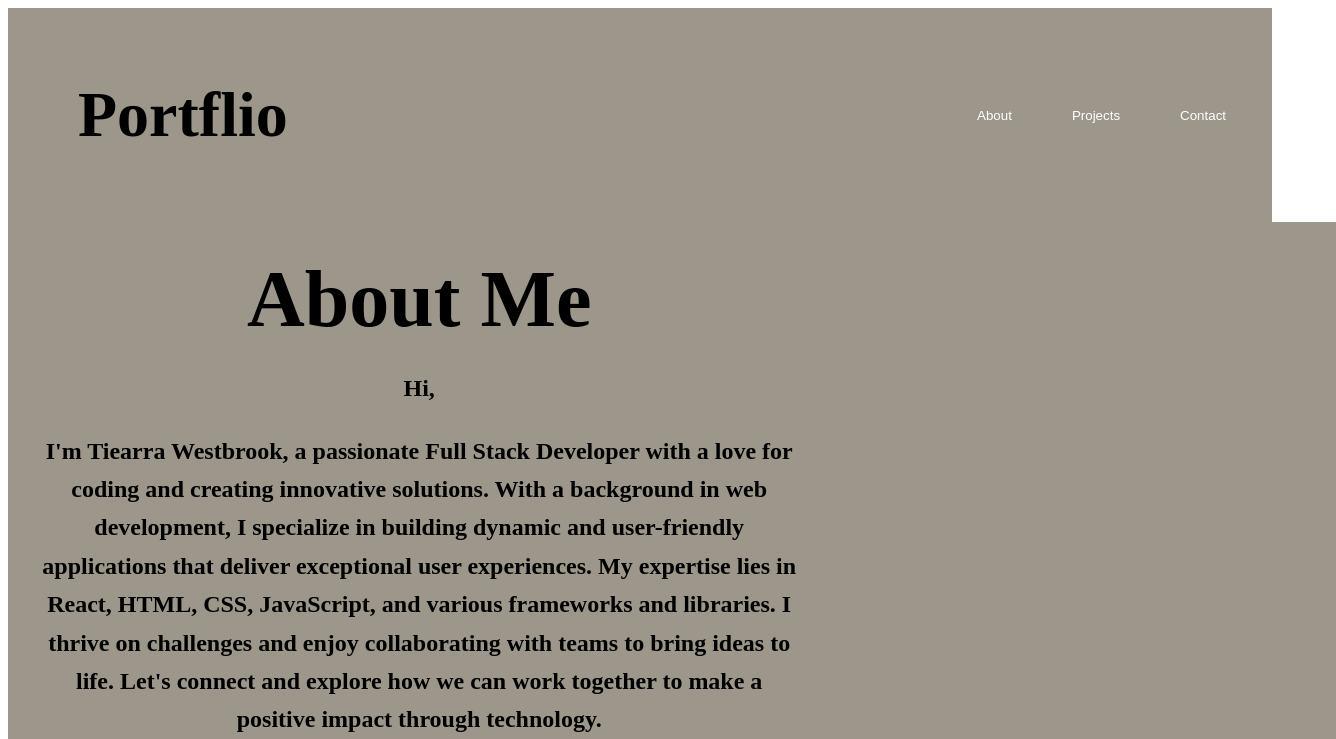
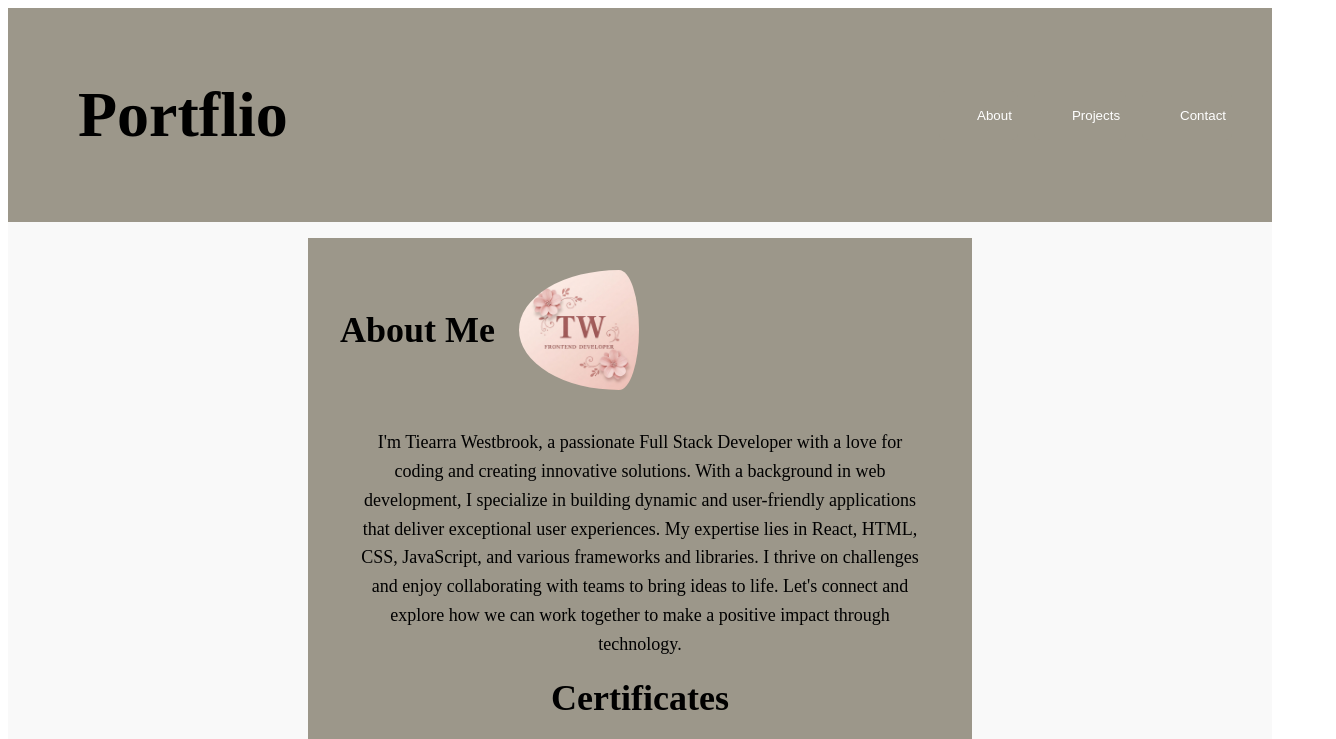
Before and after one commit to tiearraf85/reactPortfolio, a React app: page /about in a window 1280 px wide. Shown: the top 739 px of the page, 1336 px wide, since content can reach past the window. Built offline with nearby package versions, Linux system fonts and the light colour scheme; the HTML template or start-up script is replaced by a standard one.

Commit message:
added a certificates and revised the about page

```diff
--- a/src/pages/About/About.css
+++ b/src/pages/About/About.css
@@ -1,16 +1,10 @@
-/* About section layout */
+
 .about {
   display: flex;
   flex-direction: column;
-  width: 100%;
   padding: 2rem;
 }
 
-/* Text content */
-.aboutMe {
-  max-width: 800px;
-  font-weight: bold;
-}
 
 .aboutMe h1 {
   font-size: 5rem;
@@ -22,38 +16,75 @@
   line-height: 1.6;
 }
 
-/* Responsive Styles */
-@media (max-width: 1680px) {
 .aboutMe {
-    width: 60%;
-  }
+  display: grid;
+  grid-template-columns: 1fr 1fr;
+
+
 }
 
-@media (max-width: 768px) {
-  .aboutMe h1 {
-    font-size: 3rem;
+
+
+/* Mobile-first styles */
+.background {
+  padding: 16px;
+  display: flex;
+  justify-content: center;
+  background-color: #f9f9f9;
 }
 
-  .aboutMe p {
-    font-size: 1.rem;
+.about {
+  max-width: 600px;
+  width: 100%;
+  display: flex;
+  flex-direction: column;
+  align-items: center;
+  text-align: center;
 }
 
 .aboutMe {
-    width: 90%;
-  }
-}
-/*
-@media (max-width: 400px) {
-  .aboutMe h1 {
-    font-size: 2rem;
+  display: flex;
+  flex-direction: column;
+  align-items: center;
+  gap: 12px;
+  margin-bottom: 20px;
 }
 
-  .aboutMe p {
-    font-size: 0.9rem;
+.logo {
+  width: 120px;
+  height: auto;
+  border-radius: 50%;
+}
+
+.about h1 {
+  font-size: 28px;
+  margin: 0;
+}
+
+.about p {
+  font-size: 16px;
+  line-height: 1.6;
+  padding: 0 12px;
+}
+
+/* Responsive enhancements for larger screens */
+@media (min-width: 768px) {
+  .about {
+    text-align: left;
+    align-items: flex-start;
+    padding: 32px;
   }
 
   .aboutMe {
-    width: 100%;
-    padding: 1rem;
+    flex-direction: row;
+    gap: 24px;
   }
-} */
+
+  .about h1 {
+    font-size: 36px;
+  }
+
+  .about p {
+    font-size: 18px;
+  }
+}
--- a/src/pages/About/About.jsx
+++ b/src/pages/About/About.jsx
@@ -2,7 +2,7 @@ import "./About.css";
 import Nav from '../../components/Navbar/Nav';
 import Footer from "../../components/Footer/Footer";
 import Certificate from "../../components/Certificate/Certificate";
-
+import logo from "../../assets/logo.jpg";
 
 export default function About() {
   return (
@@ -14,8 +14,9 @@ export default function About() {
       <div className="about">
         <div className="aboutMe">
         <h1>About Me</h1>
+        <img src={logo} className='logo'/>
+        </div>
 
-          <p>Hi,</p>
           <p>
 
 
@@ -28,7 +29,7 @@ export default function About() {
             to bring ideas to life. Let's connect and explore how we can work
             together to make a positive impact through technology.
           </p>
-        </div>
+
         <Certificate/>
       </div>
     </div>
```
Lines whose indentation alone changed are shown as unchanged.
